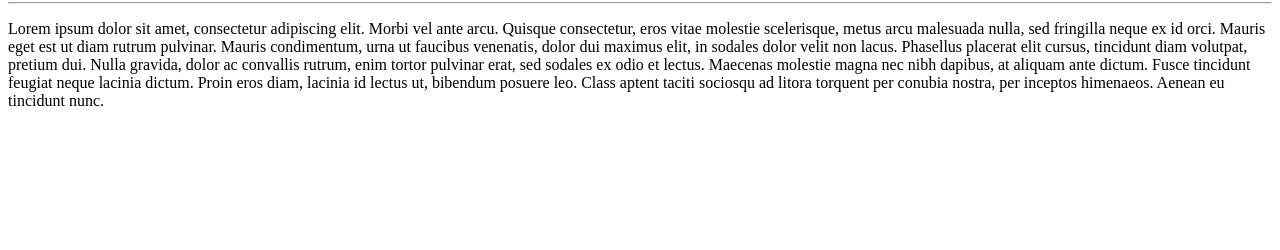
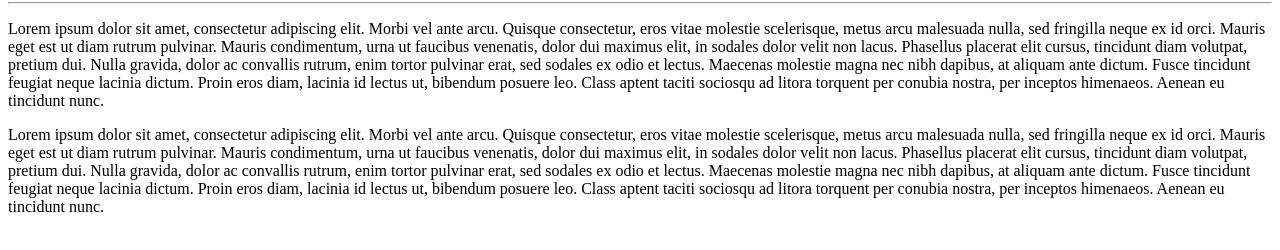
Before and after one commit to BrunosFeijo/Testes, a plain HTML site: page site-exemplo/index.html in a window 1280 px wide. Shown: the part 78-328 px from the top of the page. Drawn offline with Linux system fonts and the light colour scheme.

Commit message:
adicionei um parágrafo

```diff
--- a/site-exemplo/index.html
+++ b/site-exemplo/index.html
@@ -18,6 +18,15 @@
     Class aptent taciti sociosqu ad litora torquent per conubia nostra, per inceptos himenaeos. Aenean eu tincidunt
     nunc.
 </p>
+<p>Lorem ipsum dolor sit amet, consectetur adipiscing elit. Morbi vel ante arcu. Quisque consectetur, eros vitae
+    molestie scelerisque, metus arcu malesuada nulla, sed fringilla neque ex id orci. Mauris eget est ut diam rutrum
+    pulvinar. Mauris condimentum, urna ut faucibus venenatis, dolor dui maximus elit, in sodales dolor velit non lacus.
+    Phasellus placerat elit cursus, tincidunt diam volutpat, pretium dui. Nulla gravida, dolor ac convallis rutrum, enim
+    tortor pulvinar erat, sed sodales ex odio et lectus. Maecenas molestie magna nec nibh dapibus, at aliquam ante
+    dictum. Fusce tincidunt feugiat neque lacinia dictum. Proin eros diam, lacinia id lectus ut, bibendum posuere leo.
+    Class aptent taciti sociosqu ad litora torquent per conubia nostra, per inceptos himenaeos. Aenean eu tincidunt
+    nunc.
+</p>
 
 </body>
 </html>
```
